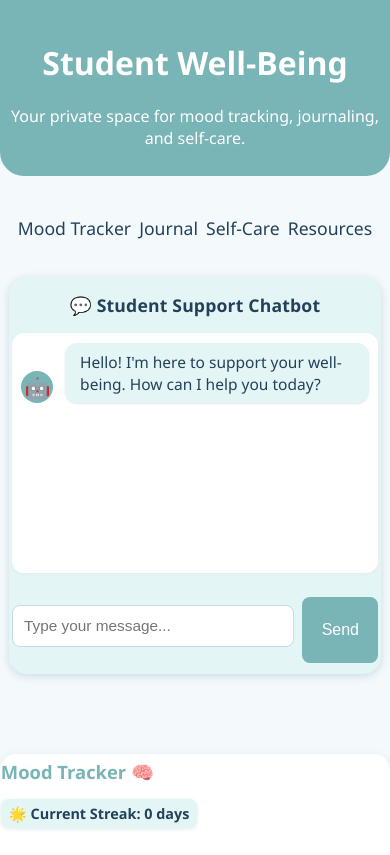
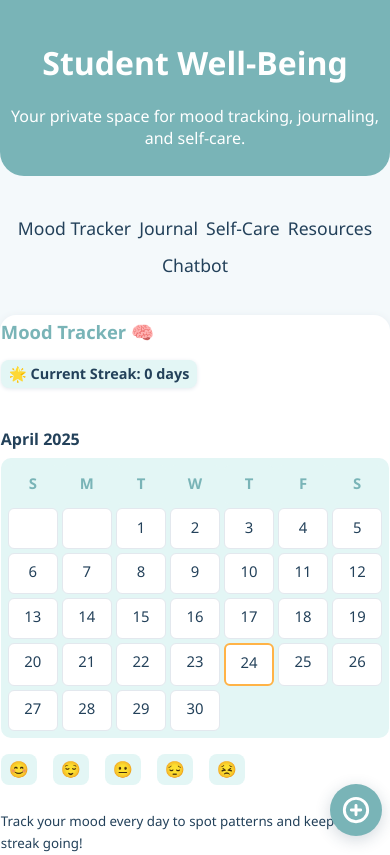
Before and after one commit to himendersharma0712/StudentWellBeing_WebApp, a plain HTML site: page index.html in a window 390 px wide. Shown: the top 855 px of the page. Drawn offline with Linux system fonts and the light colour scheme.

Commit message:
added another page for chatbot

```diff
--- a/index.html
+++ b/index.html
@@ -268,6 +268,51 @@
         font-size: 0.92rem;
       }
     }
+
+    .fab-container {
+  position: fixed;
+  right: 2.5vmin;
+  bottom: 2.5vmin;
+  z-index: 1000;
+  display: flex;
+  flex-direction: column-reverse;
+  place-items: center;
+}
+
+.fab {
+  background: #79b4b7;
+  color: #fff;
+  border: none;
+  border-radius: 50%;
+  width: 64px;
+  height: 64px;
+  box-shadow: 0 4px 16px #23415a33;
+  display: flex;
+  align-items: center;
+  justify-content: center;
+  cursor: pointer;
+  transition: background 0.2s, box-shadow 0.2s, transform 0.15s;
+  outline: none;
+}
+.fab:active {
+  transform: scale(0.96);
+}
+.fab:focus-visible {
+  box-shadow: 0 0 0 4px #bce6eb;
+}
+.fab svg {
+  display: block;
+}
+@media (max-width: 600px) {
+  .fab {
+    width: 52px;
+    height: 52px;
+  }
+  .fab-container {
+    right: 2vw;
+    bottom: 2vw;
+  }
+}
   </style>
 </head>
 <body>
@@ -280,193 +325,8 @@
     <a href="#journal">Journal</a>
     <a href="#selfcare">Self-Care</a>
     <a href="#resources">Resources</a>
+    <a href="chatbot.html">Chatbot</a>
   </nav>
-  <!-- Chatbot Section: Place this after <nav> and before <main> -->
-<section id="chatbot" style="margin-bottom:2.5rem;">
-  <div class="chatbot-container">
-    <h2 class="chatbot-title">💬 Student Support Chatbot</h2>
-    <div class="chatbot-window" id="chatbot-window">
-      <div class="chatbot-message bot">
-        <div class="avatar bot-avatar">🤖</div>
-        <div class="msg">Hello! I'm here to support your well-being. How can I help you today?</div>
-      </div>
-      <!-- Messages will be appended here -->
-    </div>
-    <form class="chatbot-input-area" id="chatbot-form" autocomplete="off">
-      <input type="text" id="chatbot-input" placeholder="Type your message..." aria-label="Type your message" required />
-      <button type="submit" id="chatbot-send">Send</button>
-    </form>
-  </div>
-</section>
-
-<style>
-/* Chatbot UI Styles */
-.chatbot-container {
-  max-width: 600px;
-  margin: 0 auto 2.5rem auto;
-  background: #e3f6f5;
-  border-radius: 18px;
-  box-shadow: 0 2px 8px #c7dbe6;
-  padding: 1.5rem 1rem 1rem 1rem;
-  display: flex;
-  flex-direction: column;
-  align-items: stretch;
-}
-.chatbot-title {
-  text-align: center;
-  color: #23415a;
-  margin-top: 0;
-  margin-bottom: 1rem;
-  font-size: 1.4rem;
-  letter-spacing: 0.01em;
-}
-.chatbot-window {
-  background: #fff;
-  border-radius: 12px;
-  min-height: 220px;
-  max-height: 340px;
-  overflow-y: auto;
-  padding: 1rem;
-  margin-bottom: 1rem;
-  box-shadow: 0 1px 4px #e3e8ee;
-  display: flex;
-  flex-direction: column;
-  gap: 0.7rem;
-}
-.chatbot-message {
-  display: flex;
-  align-items: flex-end;
-  gap: 0.7rem;
-  font-size: 1.05rem;
-}
-.chatbot-message.bot {
-  flex-direction: row;
-}
-.chatbot-message.user {
-  flex-direction: row-reverse;
-}
-.avatar {
-  width: 32px;
-  height: 32px;
-  border-radius: 50%;
-  background: #79b4b7;
-  display: flex;
-  align-items: center;
-  justify-content: center;
-  font-size: 1.3rem;
-  color: #fff;
-}
-.bot-avatar {
-  background: #79b4b7;
-}
-.user-avatar {
-  background: #23415a;
-}
-.msg {
-  background: #e3f6f5;
-  color: #23415a;
-  border-radius: 12px;
-  padding: 0.5em 1em;
-  max-width: 70vw;
-  word-break: break-word;
-  box-shadow: 0 1px 2px #e3e8ee;
-}
-.chatbot-message.user .msg {
-  background: #79b4b7;
-  color: #fff;
-}
-.chatbot-input-area {
-  display: flex;
-  gap: 0.5rem;
-  margin-top: 0.5rem;
-}
-#chatbot-input {
-  flex: 1;
-  padding: 0.7rem;
-  border-radius: 8px;
-  border: 1px solid #c7dbe6;
-  font-size: 1rem;
-  outline: none;
-  background: #fff;
-  color: #23415a;
-}
-#chatbot-send {
-  background: #79b4b7;
-  color: #fff;
-  border: none;
-  border-radius: 8px;
-  padding: 0 1.2rem;
-  font-size: 1rem;
-  cursor: pointer;
-  transition: background 0.2s;
-}
-#chatbot-send:hover, #chatbot-send:focus {
-  background: #23415a;
-}
-
-@media (max-width: 700px) {
-  .chatbot-container { max-width: 98vw; }
-  .chatbot-window { max-height: 250px; font-size: 0.97rem; }
-}
-@media (max-width: 500px) {
-  .chatbot-container { padding: 1rem 0.2rem 0.7rem 0.2rem; }
-  .chatbot-title { font-size: 1.1rem; }
-  .chatbot-window { padding: 0.6rem; }
-  .msg { font-size: 0.97rem; }
-  #chatbot-input { font-size: 0.96rem; }
-}
-</style>
-
-<script>
-// Basic Chatbot UI logic (demo, not connected to backend)
-const chatbotForm = document.getElementById('chatbot-form');
-const chatbotInput = document.getElementById('chatbot-input');
-const chatbotWindow = document.getElementById('chatbot-window');
-
-chatbotForm.addEventListener('submit', function(e) {
-  e.preventDefault();
-  const userMsg = chatbotInput.value.trim();
-  if (!userMsg) return;
-  appendMessage(userMsg, 'user');
-  chatbotInput.value = '';
-  chatbotWindow.scrollTop = chatbotWindow.scrollHeight;
-  // Simulate bot response (replace with API call as needed)
-  setTimeout(() => {
-    appendMessage(getBotReply(userMsg), 'bot');
-    chatbotWindow.scrollTop = chatbotWindow.scrollHeight;
-  }, 700);
-});
-
-function appendMessage(text, sender) {
-  const msgDiv = document.createElement('div');
-  msgDiv.className = 'chatbot-message ' + sender;
-  msgDiv.innerHTML = `
-    <div class="avatar ${sender === 'bot' ? 'bot-avatar' : 'user-avatar'}">
-      ${sender === 'bot' ? '🤖' : '🧑'}
-    </div>
-    <div class="msg">${text}</div>
-  `;
-  chatbotWindow.appendChild(msgDiv);
-}
-
-// Demo bot reply function (replace with real logic or API)
-function getBotReply(userMsg) {
-  const msg = userMsg.toLowerCase();
-  if (msg.includes('hello') || msg.includes('hi')) {
-    return "Hi there! How are you feeling today?";
-  }
-  if (msg.includes('help')) {
-    return "I'm here to help. You can ask me about mood tracking, self-care tips, or campus resources!";
-  }
-  if (msg.includes('sad') || msg.includes('stressed')) {
-    return "I'm sorry you're feeling that way. Would you like some self-care suggestions or to talk more about it?";
-  }
-  if (msg.includes('thank')) {
-    return "You're welcome! 😊";
-  }
-  return "Let me know how I can support you. Try asking about mood tracking, journaling, or resources.";
-}
-</script>
   <main>
     <section id="mood">
       <h2>Mood Tracker 🧠</h2>
@@ -698,5 +558,14 @@ function getBotReply(userMsg) {
       saveStreak(streak, getTodayDate());
     });
   </script>
+    <!-- Floating Action Button -->
+    <div class="fab-container" role="group" aria-label="Floating action button">
+      <button class="fab" title="Chat with Support Bot" aria-label="Chat with Support Bot" onclick="window.location.href='chatbot.html'">
+        <svg aria-hidden="true" width="28" height="28" viewBox="0 0 24 24" fill="none" stroke="#fff" stroke-width="2.5" stroke-linecap="round" stroke-linejoin="round">
+          <circle cx="12" cy="12" r="10" fill="#79b4b7"/>
+          <path d="M8 12h8M12 8v8" stroke="#fff"/>
+        </svg>
+      </button>
+    </div>
 </body>
 </html>
```
Also changed, not shown: chatbot.html (added, +226 -0 lines).
